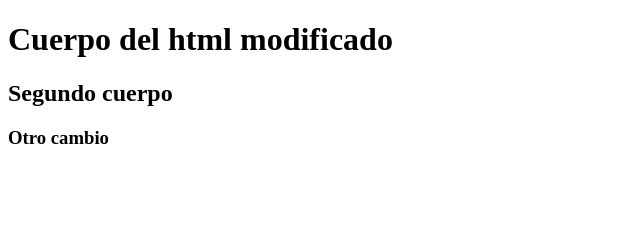
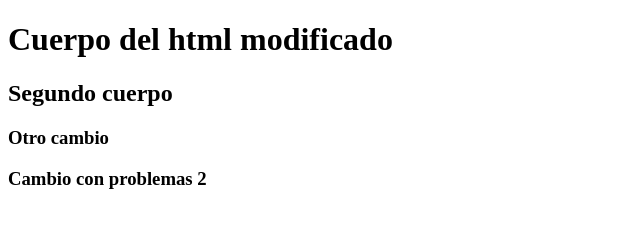
Before and after one commit to eleenajimenez/Curso-git, a plain HTML site: page index.html in a window 1280 px wide. Shown: the whole page, without its empty margins (0-640 px from the left). Drawn offline with Linux system fonts and the light colour scheme.

Commit message:
Cambio problemas 2

```diff
--- a/index.html
+++ b/index.html
@@ -10,6 +10,6 @@
     <h1> Cuerpo del html modificado</h1>
     <h2> Segundo cuerpo </h2>
     <h3> Otro cambio </h3>
-
+    <h3> Cambio con problemas 2 </h3>
 </body>
 </html>
```
